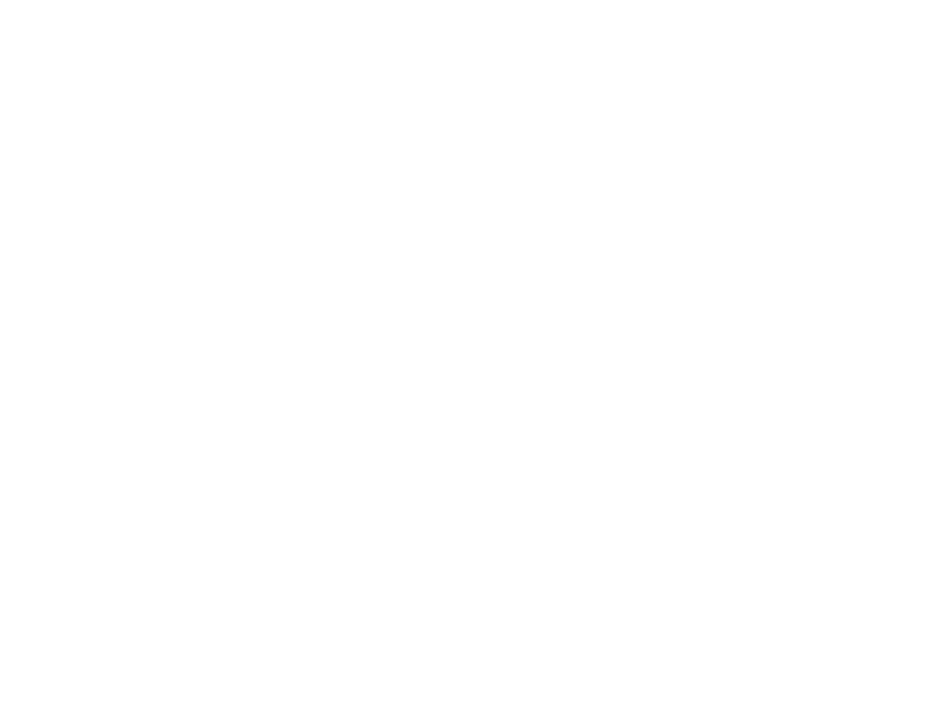
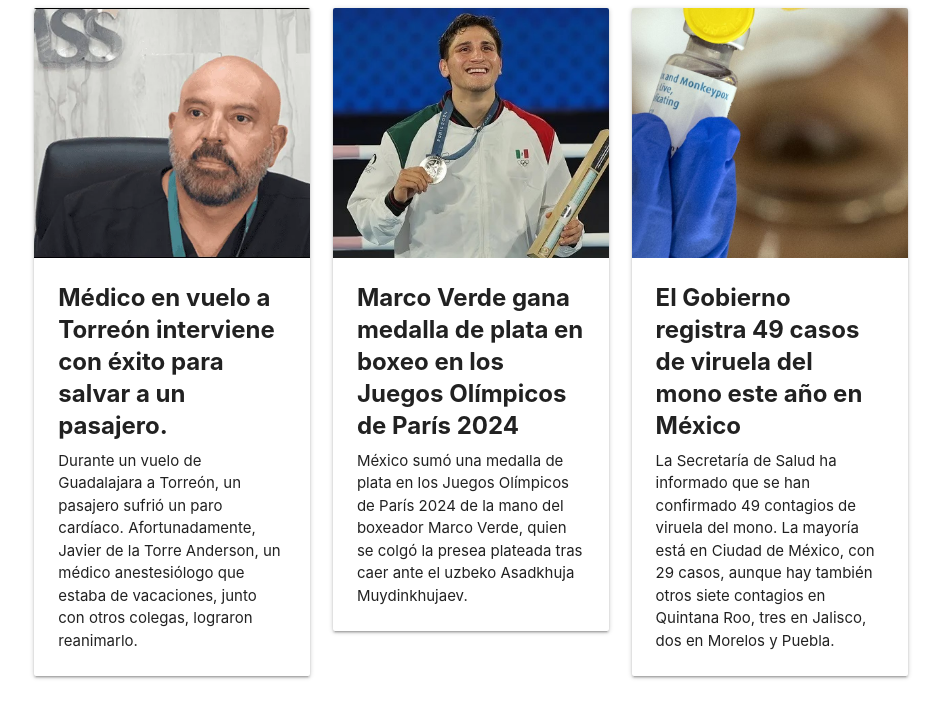
Before and after one commit to 2022A-UTLD/RenderzRepo, a website: page index.htm in a window 1280 px wide. Shown: the whole page, without its empty margins (169-1110 px from the left). Drawn offline with nearby package versions, Linux system fonts and the light colour scheme.

Commit message:
initial comit: section 1

```diff
--- a/index.htm
+++ b/index.htm
@@ -3,9 +3,59 @@
 <head>
     <meta charset="UTF-8">
     <meta name="viewport" content="width=device-width, initial-scale=1.0">
+    <!-- Compiled and minified CSS -->
+    <link rel="stylesheet" href="https://cdnjs.cloudflare.com/ajax/libs/materialize/1.0.0/css/materialize.min.css">
+
+    <!-- Compiled and minified JavaScript -->
+    <script src="https://cdnjs.cloudflare.com/ajax/libs/materialize/1.0.0/js/materialize.min.js"></script>
     <title>Document</title>
 </head>
 <body>
+  <section class="container">
+    <!-- Fila única que contiene las 3 tarjetas -->
+    <div class="row">
 
+      <!-- Tarjeta 1 -->
+      <div class="col s12 m4">
+        <div class="card" style="min-height: 600px;">
+          <div class="card-image">
+            <img src="image.png" style="height: 250px; object-fit: cover;">
+          </div>
+          <div class="card-content" style="min-height: 200px;">
+            <span class="card-title" style="font-weight: bold;">Médico en vuelo a Torreón interviene con éxito para salvar a un pasajero.</span>
+            <p>Durante un vuelo de Guadalajara a Torreón, un pasajero sufrió un paro cardíaco. Afortunadamente, Javier de la Torre Anderson, un médico anestesiólogo que estaba de vacaciones, junto con otros colegas, lograron reanimarlo.</p>
+          </div>
+        </div>
+      </div>
+
+      <!-- Tarjeta 2 -->
+      <div class="col s12 m4">
+        <div class="card" style="min-height: 600px;">
+          <div class="card-image">
+            <img src="MARCO.jpg" style="height: 250px; object-fit: cover;">
+          </div>
+          <div class="card-content" style="min-height: 200px;">
+            <span class="card-title" style="font-weight: bold;">Marco Verde gana medalla de plata en boxeo en los Juegos Olímpicos de París 2024</span>
+            <p>México sumó una medalla de plata en los Juegos Olímpicos de París 2024 de la mano del boxeador Marco Verde, quien se colgó la presea plateada tras caer ante el uzbeko Asadkhuja Muydinkhujaev.</p>
+          </div>
+        </div>
+      </div>
+
+      <!-- Tarjeta 3 -->
+      <div class="col s12 m4">
+        <div class="card" style="min-height: 600px;">
+          <div class="card-image">
+            <img src="monk.jpeg" style="height: 250px; object-fit: cover;">
+          </div>
+          <div class="card-content" style="min-height: 200px;">
+            <span class="card-title" style="font-weight: bold;">El Gobierno registra 49 casos de viruela del mono este año en México</span>
+            <p>La Secretaría de Salud ha informado que se han confirmado 49 contagios de viruela del mono. La mayoría está en Ciudad de México, con 29 casos, aunque hay también otros siete contagios en Quintana Roo, tres en Jalisco, dos en Morelos y Puebla.</p>
+          </div>
+        </div>
+      </div>
+
+    </div> <!-- Fin de la fila -->
+  </section> <!-- Fin del contenedor -->
 </body>
+
 </html>
```
Also changed, not shown: MARCO.jpg (added), ejemploamlo.jpg (added), image.png (added), monk.jpeg (added), styles.css (added).
